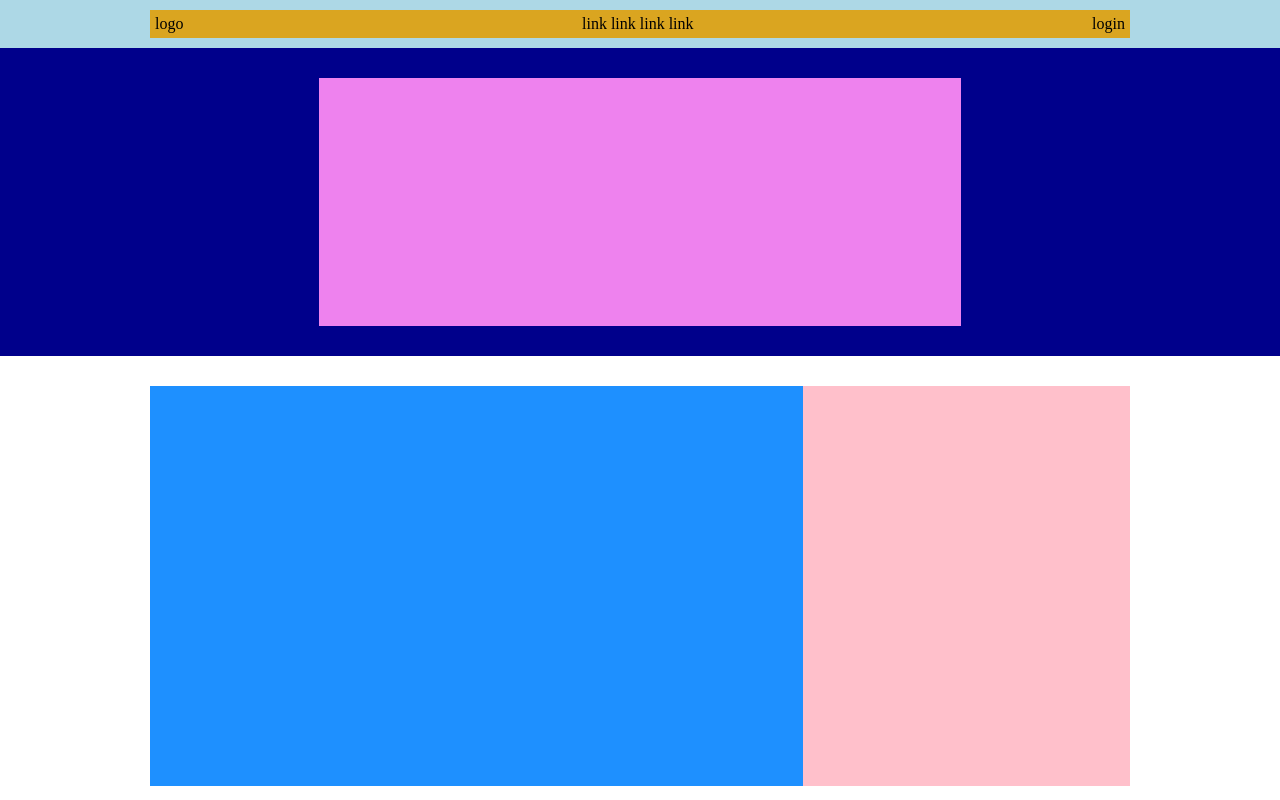
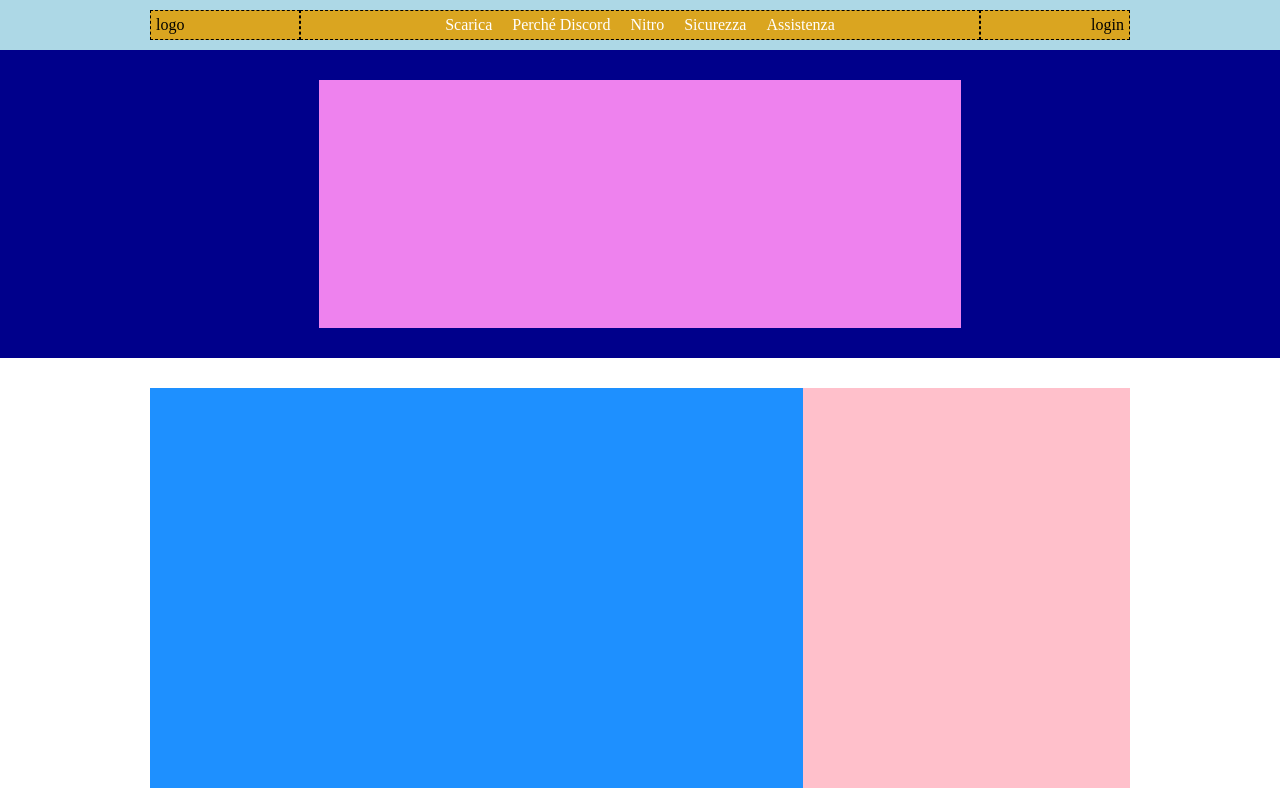
Before and after one commit to SalvatoreBono/htmlcss-discord, a plain HTML site: page index.html in a window 1280 px wide. Shown: the top 800 px of the page. Drawn offline with Linux system fonts and the light colour scheme.

Commit message:
Correzione link

```diff
--- a/css/style.css
+++ b/css/style.css
@@ -10,17 +10,49 @@ header {
    padding-top: 10px;
 }
 
+nav {
+   display: flex;
+   background-color: rgb(218, 165, 32);
+}
+
 .container {
    max-width: 980px;
    margin: 0 auto;
 }
 
-nav {
+.nav-links,
+.nav-logo,
+.nav-login {
+   border: 1px dashed black;
+   padding: 5px;
+}
+
+.nav-login,
+.nav-logo {
+   min-width: 150px;
+}
+
+.nav-links {
+   flex-grow: 1;
+}
+
+.nav-links ul {
+   list-style: none;
    display: flex;
-   justify-content: space-between;
-   padding: 5px;
-   background-color: rgb(218, 165, 32);
-   min-height: 25px;
+   justify-content: center;
+}
+
+li {
+   padding: 0 10px;
+}
+
+li a {
+   text-decoration: none;
+   color: white;
+}
+
+.nav-login{
+   text-align: right;
 }
 
 #bg-main-section {
--- a/index.html
+++ b/index.html
@@ -5,15 +5,23 @@
     <meta http-equiv="X-UA-Compatible" content="IE=edge" />
     <meta name="viewport" content="width=device-width, initial-scale=1.0" />
     <link rel="stylesheet" href="css/style.css" />
-    <title>Document</title>
+    <title>Discord</title>
   </head>
   <body>
     <header>
       <div class="container">
         <nav>
-          <div>logo</div>
-          <div>link link link link</div>
-          <div>login</div>
+          <div class="nav-logo">logo</div>
+          <div class="nav-links">
+            <ul>
+              <li><a href="#">Scarica</a></li>
+              <li><a href="#">Perché Discord</a></li>
+              <li><a href="#">Nitro</a></li>
+              <li><a href="#">Sicurezza</a></li>
+              <li><a href="#">Assistenza</a></li>
+            </ul>
+          </div>
+          <div class="nav-login">login</div>
         </nav>
       </div>
     </header>
```
